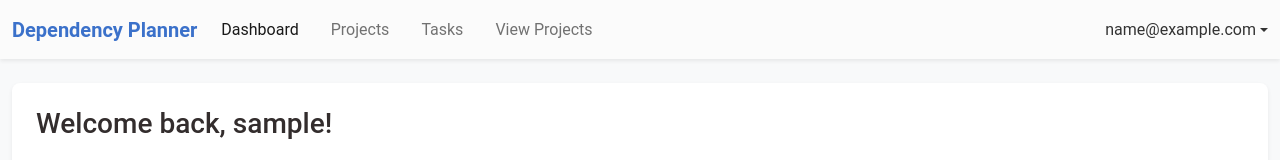
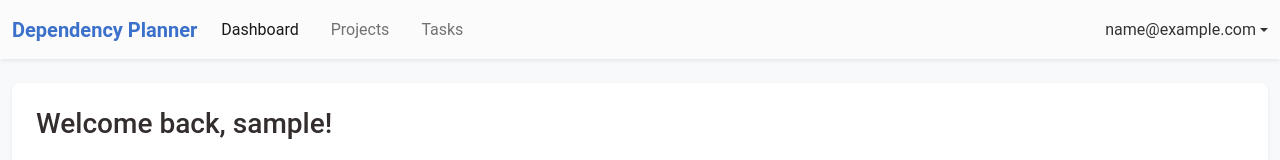
Before and after one commit to FYFYBai/dependency-aware-planner, a React (Vite) app in the folder frontend/: page /dashboard in a window 1280 px wide. Shown: the top 160 px of the page. Built offline with nearby package versions, Linux system fonts and the light colour scheme; sample sign-in values are in the browser's storage.

Commit message:
removed duplicated

```diff
--- a/frontend/src/components/Navbar.tsx
+++ b/frontend/src/components/Navbar.tsx
@@ -99,20 +99,6 @@ export default function Navbar() {
                   Tasks
                 </MDBNavbarLink>
               </MDBNavbarItem>
-              <MDBNavbarItem className='me-4'>
-                <MDBNavbarLink
-                  active={location.pathname === '/projects'}
-                  aria-current={location.pathname === '/projects' ? 'page' : undefined}
-                  href='#'
-                  onClick={(e) => {
-                    e.preventDefault();
-                    navigate('/projects');
-                  }}
-                  style={{ cursor: 'pointer' }}
-                >
-                  View Projects
-                </MDBNavbarLink>
-              </MDBNavbarItem>
             </MDBNavbarNav>
 
             {/* Right side - User Menu only */}
```
